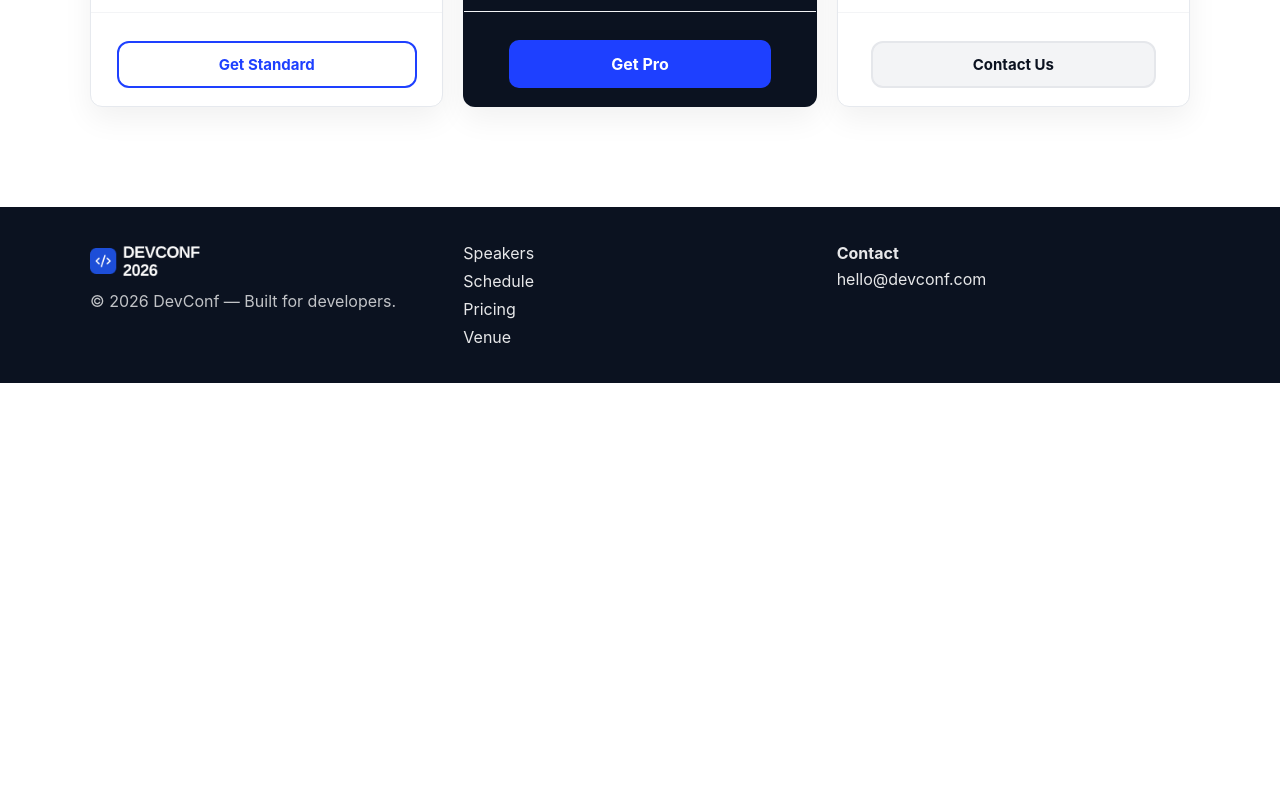
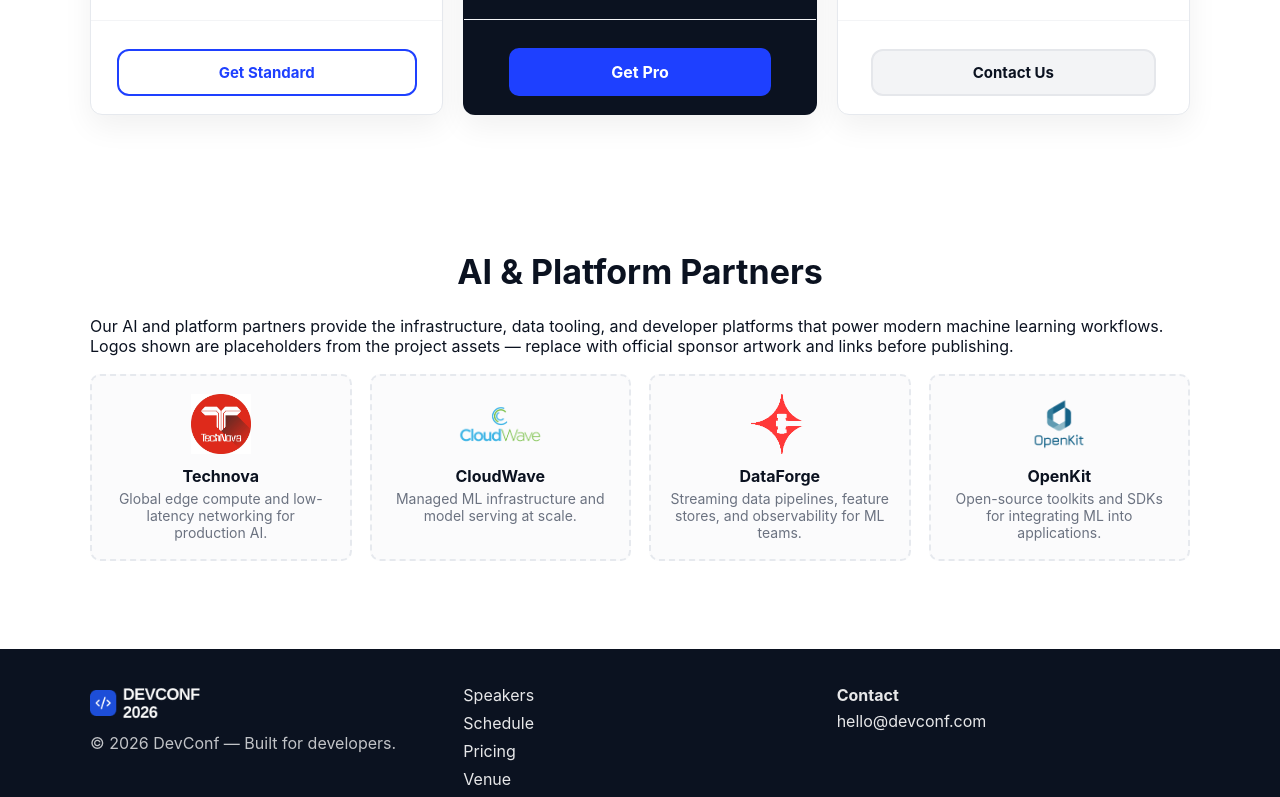
Before and after one commit to nafus08/nafus-A01, a plain HTML site: page index.html in a window 1280 px wide. Shown: the part 2000-2797 px from the top of the page. Before the commit the page ends 2383 px from the top, so only its background shows below. Drawn offline with Linux system fonts and the light colour scheme.

Commit message:
AI placeholder and finilization

```diff
--- a/index.html
+++ b/index.html
@@ -124,6 +124,33 @@
     </section>
     </section>
 
+    <section id="ai" class="ai-section container">
+      <h2 class="section-title">AI & Platform Partners</h2>
+      <p class="muted">Our AI and platform partners provide the infrastructure, data tooling, and developer platforms that power modern machine learning workflows. Logos shown are placeholders from the project assets — replace with official sponsor artwork and links before publishing.</p>
+      <div class="ai-grid">
+        <div class="ai-card">
+          <div class="ai-logo"><img src="./images/technova.png" alt="Technova logo"></div>
+          <h4>Technova</h4>
+          <p>Global edge compute and low-latency networking for production AI.</p>
+        </div>
+        <div class="ai-card">
+          <div class="ai-logo"><img src="./images/cloudwave.png" alt="CloudWave logo"></div>
+          <h4>CloudWave</h4>
+          <p>Managed ML infrastructure and model serving at scale.</p>
+        </div>
+        <div class="ai-card">
+          <div class="ai-logo"><img src="./images/dataforge.png" alt="DataForge logo"></div>
+          <h4>DataForge</h4>
+          <p>Streaming data pipelines, feature stores, and observability for ML teams.</p>
+        </div>
+        <div class="ai-card">
+          <div class="ai-logo"><img src="./images/openkit.png" alt="OpenKit logo"></div>
+          <h4>OpenKit</h4>
+          <p>Open-source toolkits and SDKs for integrating ML into applications.</p>
+        </div>
+      </div>
+    </section>
+
     <footer class="site-footer">
       <div class="container footer-grid">
         <div class="footer-brand">
--- a/style.css
+++ b/style.css
@@ -45,7 +45,7 @@ html,body{margin:0;padding:0;font-family:Inter, system-ui, -apple-system, 'Segoe
 .speakers{padding:60px 0}
 .section-title{text-align:center;font-size:34px;margin-bottom:24px}
 .pricing .section-title{text-align:center !important;margin-bottom:24px}
-.speakers .section-title{margin-bottom:24px}
+.speakers .section-title{margin-bottom:32px}
 .speakers-grid{display:grid;grid-template-columns:repeat(2,1fr);gap:22px}
 .speaker-card{background:#ffffff;border-radius:14px;overflow:hidden;border:1px solid #e6e9ee;box-shadow:0 14px 40px rgba(2,6,23,0.08)}
 .speaker-card img{width:100%;height:220px;object-fit:cover;display:block}
@@ -83,7 +83,22 @@ html,body{margin:0;padding:0;font-family:Inter, system-ui, -apple-system, 'Segoe
   .pricing-grid{grid-template-columns:1fr}
 }
 
-/* Footer styles */
+.ai-section{padding:48px 0}
+.ai-grid{display:grid;grid-template-columns:repeat(4,1fr);gap:18px;margin-top:18px}
+.ai-card{border:2px dashed #e6e9ee;border-radius:10px;padding:18px;text-align:center;background:#fbfbfc}
+.ai-logo{height:60px;width:100%;display:flex;align-items:center;justify-content:center;margin-bottom:12px}
+.ai-logo img{max-height:60px;max-width:140px;object-fit:contain;display:block;margin:0 auto}
+.ai-card h4{margin:6px 0 4px}
+.ai-card p{margin:0;color:var(--muted);font-size:14px}
+
+@media (max-width:900px){
+  .ai-grid{grid-template-columns:repeat(2,1fr)}
+}
+
+@media (max-width:580px){
+  .ai-grid{grid-template-columns:1fr}
+}
+
 .site-footer{background:var(--dark);color:rgba(255,255,255,0.9);padding:36px 0;margin-top:40px}
 .footer-grid{display:grid;grid-template-columns:1fr 1fr 1fr;gap:20px;align-items:start}
 .footer-brand img{height:36px;margin-bottom:12px;display:block}
```
Also changed, not shown: 1 other file.
